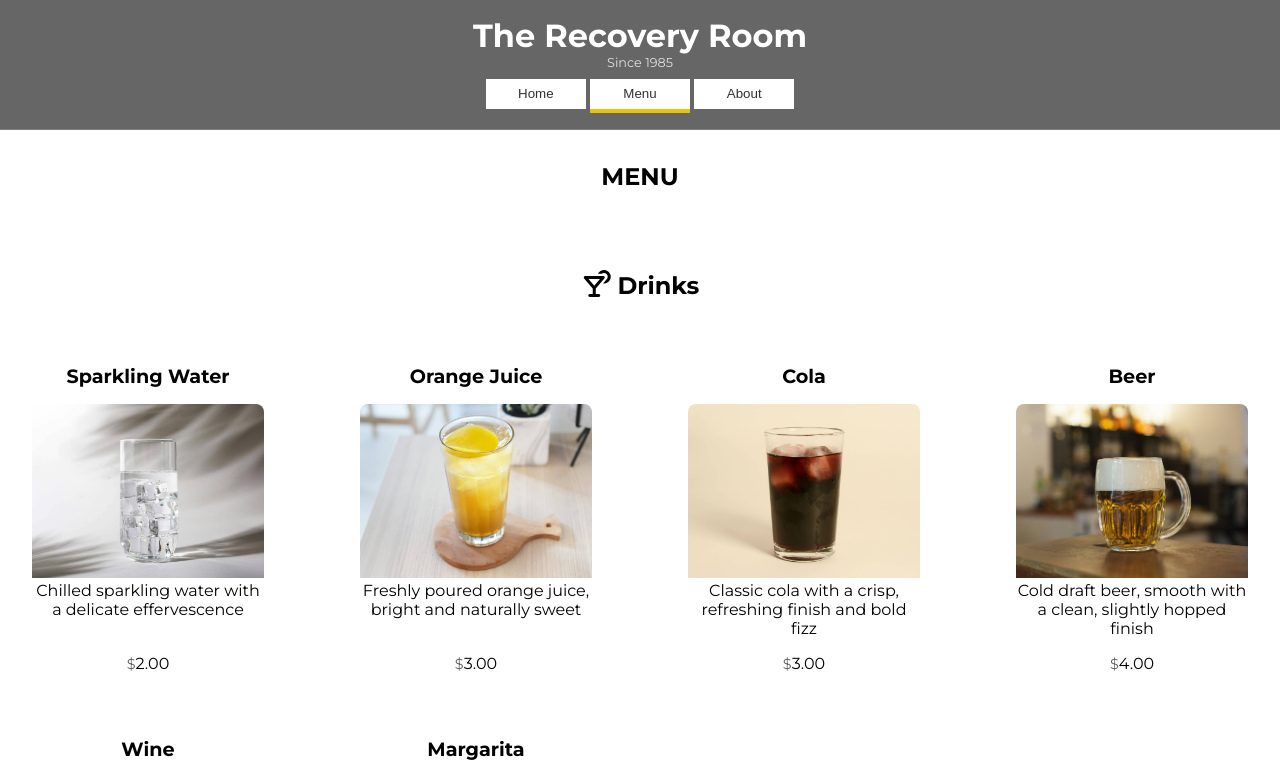
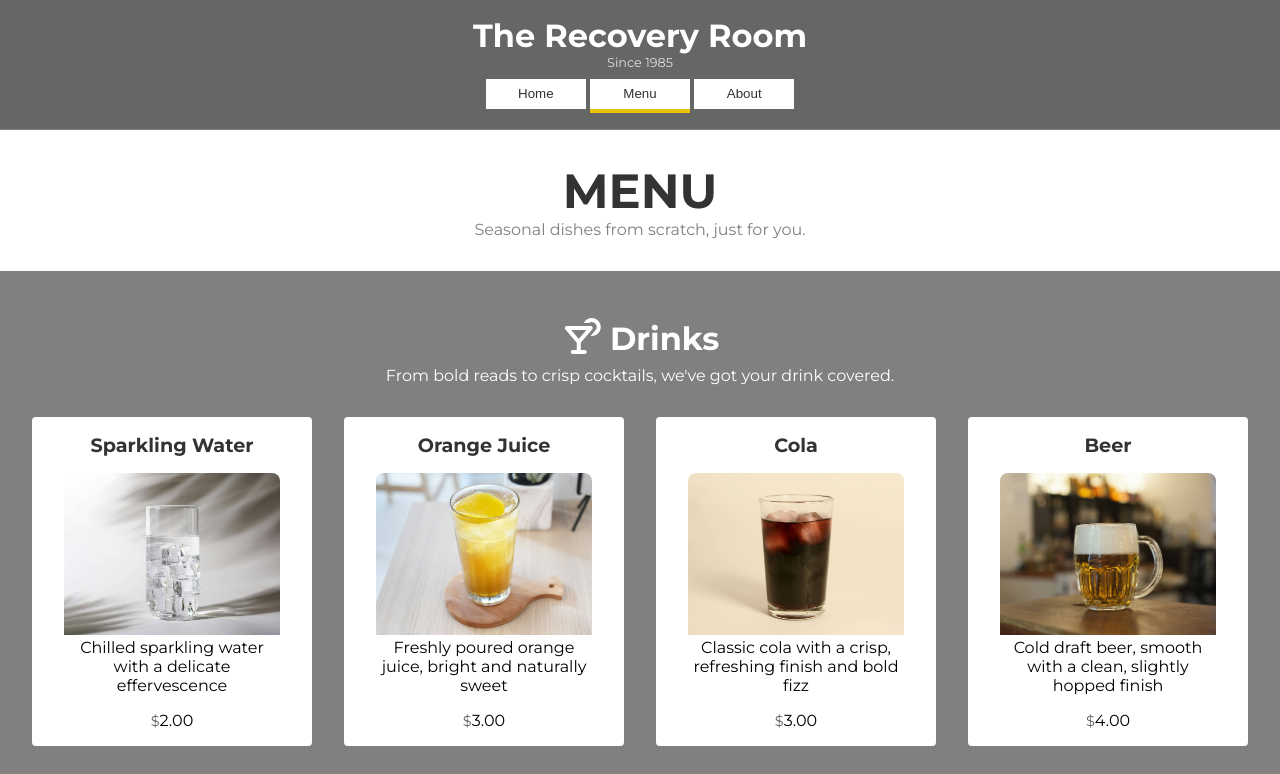
Before and after one commit to MightyCharm/restaurant-page2, a website built with webpack: page src/template.html in a window 1280 px wide. Both pictures are taken after a click on the button "Menu". Shown: the top 774 px of the page. Built offline with nearby package versions, Linux system fonts and the light colour scheme.

Commit message:
feat(menu): add section headers with descriptions

```diff
--- a/src/footer.js
+++ b/src/footer.js
@@ -35,6 +35,7 @@ function createFooter() {
   a.href = "#";
   a.target = "_blank";
 
+  footer.classList.add("restaurant-footer");
   header.classList.add("sentence");
 
   divLocation.classList.add("location");
@@ -49,8 +50,6 @@ function createFooter() {
   iconContact.setAttribute("aria-hidden", "true");
   ulContact.classList.add("ul-contact");
   a.classList.add("link-email-contact");
-
-  footer.classList.add("card", "card-restaurant-footer");
 
   header.innerHTML =
     "<span>Good</span> food, <span>good</span> vibes, <span>good</span> people — welcome home.";
--- a/src/home.css
+++ b/src/home.css
@@ -8,7 +8,7 @@
   justify-items: center;
 }
 
-.card-home-header {
+.home-header {
   grid-area: header;
 
   display: flex;
@@ -20,7 +20,7 @@
   background-color: hsl(0, 0%, 95%);
 }
 
-.card-featured-dish {
+.featured-dish {
   grid-area: dish;
 
   display: flex;
@@ -32,7 +32,7 @@
   background-color: hsl(0, 0%, 90%);
 }
 
-.card-featured-dish > article {
+.featured-dish > article {
   display: flex;
   flex-direction: column;
   align-items: center;
@@ -66,7 +66,7 @@
   color: red;
 }
 
-.card-home-hours {
+.home-hours {
   grid-area: hours;
 
   display: flex;
@@ -80,7 +80,7 @@
   background-color: hsl(0, 0%, 95%);
 }
 
-.card-home-events {
+.home-events {
   grid-area: events;
 
   display: flex;
@@ -144,7 +144,6 @@
       "footer footer footer";
     grid-template-rows: auto auto auto;
     grid-template-columns: 1fr 1fr 1fr;
-    border: 1px solid red;
   }
 
   .card-home-header {
--- a/src/home.js
+++ b/src/home.js
@@ -15,7 +15,7 @@ function createHomeModule() {
 function createHeader() {
   const header = document.createElement("header");
   const para = document.createElement("p");
-  header.classList.add("card", "card-home-header");
+  header.classList.add("home-header");
   para.textContent = `The Recovery Room — a place to unwind and recover from daily \
     stress. Just relax, breathe, and recharge. We use only good ingredients in all \
     our food and drinks — nothing fake, nothing cheap. Just honest, quality stuff \
@@ -43,7 +43,7 @@ function createDailyDish(dish) {
   strongName.textContent = dish.name;
   figcaption.textContent = dish.caption;
 
-  section.classList.add("card", "card-featured-dish");
+  section.classList.add("featured-dish");
   img.classList.add("img-featured-dish");
   divPriceInfo.classList.add("price-info");
   span.classList.add("discount");
@@ -90,7 +90,7 @@ function createHours() {
   const h2 = document.createElement("h2");
   const ul = document.createElement("ul");
 
-  section.classList.add("card", "card-home-hours");
+  section.classList.add("home-hours");
 
   h2.textContent = "Opening Hours";
 
@@ -129,7 +129,7 @@ function createEvents() {
   const h2 = document.createElement("h2");
   const ul = document.createElement("ul");
 
-  section.classList.add("card", "card-home-events");
+  section.classList.add("home-events");
 
   h2.textContent = "Events";
 
--- a/src/menu.css
+++ b/src/menu.css
@@ -7,33 +7,37 @@
     "dessert"
     "footer";
   gap: 2rem;
+  background-color: grey;
 }
 
-.card-menu-header {
+.menu-header {
   grid-area: header;
+
   padding: 2rem;
   text-align: center;
+  font-size: 2rem;
+  width: 100%;
+  background-color: rgb(255, 255, 255);
+}
+
+.menu-header h2 {
+  color: hsl(0, 0%, 20%);
+}
+
+.menu-header > p {
+  color: hsl(0, 0%, 50%);
+  font-size: 1rem;
 }
 
 .section {
   display: grid;
   justify-items: center;
+  align-items: center;
   grid-template-columns: repeat(auto-fit, minmax(250px, 1fr));
   gap: 2rem;
-}
-
-.section > h3 {
-  grid-column: 1 / -1;
-  padding: 1rem;
-  text-align: center;
-  font-size: 1.5rem;
-}
-
-/* to counter justify-items in section and keep elements span the whole width */
-.card-menu-header,
-.section,
-.section > h3 {
+  padding: 1rem 2rem;
   width: 100%;
+  background-color: grey;
 }
 
 .section-drinks {
@@ -52,24 +56,41 @@
   grid-area: dessert;
 }
 
+.section-div-header {
+  grid-column: 1 / -1; /* stretch first row */
+
+  display: flex;
+  flex-direction: column;
+  align-items: center;
+  gap: 0.5rem;
+  color: white;
+}
+
+.section-header {
+  font-size: 2rem;
+}
+
+.section-para {
+}
+
 .card-menu {
   display: grid;
   grid-template-rows: auto 1fr auto;
   justify-items: center;
   gap: 1rem;
+  border-radius: 4px;
   padding: 1rem;
-  transition:
-    transform 0.3s ease-in-out,
-    box-shadow 0.3s ease-in-out;
+  height: 100%;
+  background-color: white;
 }
 
 .card-menu:hover {
-  transform: scale(1.02);
-  box-shadow: 0px 0px 15px hsla(0, 0%, 100%, 0.2);
+  box-shadow: 0px 0px 5px hsla(0, 0%, 100%, 0.5);
 }
 
 .card-menu > strong {
   font-size: 1.2rem;
+  color: rgb(51, 51, 51);
 }
 
 .card-img-description {
@@ -99,3 +120,8 @@
   color: hsl(0, 0%, 38%);
   font-size: 0.9em;
 }
+
+@media (hover: hover) {
+  .card-menu:hover {
+  }
+}
--- a/src/menu.js
+++ b/src/menu.js
@@ -62,20 +62,31 @@ function createMenuModule() {
 function createHeader() {
   const header = document.createElement("header");
   const h2 = document.createElement("h2");
-  header.classList.add("card", "card-menu-header");
-  h2.innerHTML = "MENU";
+  const para = document.createElement("p");
+  header.classList.add("menu-header");
+  h2.textContent = "MENU";
+  para.textContent = "Seasonal dishes from scratch, just for you.";
   header.appendChild(h2);
+  header.appendChild(para);
 
   return header;
 }
 
 function createSectionDrinks() {
   const section = document.createElement("section");
+  const divHeader = document.createElement("div");
   const h3 = document.createElement("h3");
+  const para = document.createElement("p");
   section.classList.add("section", "section-drinks");
-  h3.classList.add("card");
+  divHeader.classList.add("section-div-header");
+  h3.classList.add("section-header");
   h3.innerHTML = `<i class="fas fa-cocktail"></i> Drinks`;
-  section.appendChild(h3);
+  para.classList.add("section-para");
+  para.textContent =
+    "From bold reads to crisp cocktails, we've got your drink covered.";
+  divHeader.appendChild(h3);
+  divHeader.appendChild(para);
+  section.appendChild(divHeader);
 
   const drinks = data.filter((item) => item.section === "drinks");
   return createSection(section, drinks);
@@ -83,12 +94,20 @@ function createSectionDrinks() {
 
 function createSectionStarter() {
   const section = document.createElement("section");
+  const divHeader = document.createElement("div");
   const h3 = document.createElement("h3");
+  const para = document.createElement("p");
   section.classList.add("section", "section-starter");
-  h3.classList.add("card");
+  divHeader.classList.add("section-div-header");
+  h3.classList.add("section-header");
   h3.innerHTML = `<i class="fas fa-plate-wheat"></i> Starter`;
+  para.classList.add("section-para");
+  para.textContent =
+    "Small bites, big flavors - the perfect start to your meal.";
 
-  section.appendChild(h3);
+  divHeader.appendChild(h3);
+  divHeader.appendChild(para);
+  section.appendChild(divHeader);
   const starter = data.filter((item) => item.section === "starter");
 
   return createSection(section, starter);
@@ -96,11 +115,20 @@ function createSectionStarter() {
 
 function createSectionMainCourse() {
   const section = document.createElement("section");
+  const divHeader = document.createElement("div");
   const h3 = document.createElement("h3");
+  const para = document.createElement("p");
   section.classList.add("section", "section-main-course");
-  h3.classList.add("card");
+  divHeader.classList.add("section-div-header");
+  h3.classList.add("section-header");
   h3.innerHTML = `<i class="fas fa-utensils"></i> Main Course`;
-  section.appendChild(h3);
+  para.classList.add("section-para");
+  para.textContent =
+    "The heart of the menu - bold flavors, fresh ingredients, perfectly prepared.";
+
+  divHeader.appendChild(h3);
+  divHeader.appendChild(para);
+  section.appendChild(divHeader);
 
   const mainCourse = data.filter((item) => item.section === "main-course");
   return createSection(section, mainCourse);
@@ -108,11 +136,19 @@ function createSectionMainCourse() {
 
 function createSectionDessert() {
   const section = document.createElement("section");
+  const divHeader = document.createElement("div");
   const h3 = document.createElement("h3");
+  const para = document.createElement("p");
   section.classList.add("section", "section-dessert");
-  h3.classList.add("card");
+  divHeader.classList.add("section-div-header");
+  h3.classList.add("section-header");
   h3.innerHTML = `<i class="fas fa-ice-cream"></i> Dessert`;
-  section.appendChild(h3);
+  para.classList.add("section-para");
+  para.textContent = "Because every great meal deserves a perfect dessert.";
+
+  divHeader.appendChild(h3);
+  divHeader.appendChild(para);
+  section.appendChild(divHeader);
 
   const dessert = data.filter((item) => item.section === "dessert");
 
--- a/src/shared.css
+++ b/src/shared.css
@@ -94,18 +94,12 @@ body {
 
 .content {
   display: grid;
-  /* padding: 2rem 5rem; */
-
+  justify-items: center;
   min-height: 100%;
   grid-template-rows: min-content 1fr;
 
   background-position: center;
   background-size: cover;
-}
-
-.card {
-  background-color: white;
-  /* border-radius: 8px; */
 }
 
 .container-footer {
@@ -158,7 +152,7 @@ body {
 }
 
 /* footer for restaurant modules*/
-.card-restaurant-footer {
+.restaurant-footer {
   grid-area: footer;
 
   display: flex;
```
